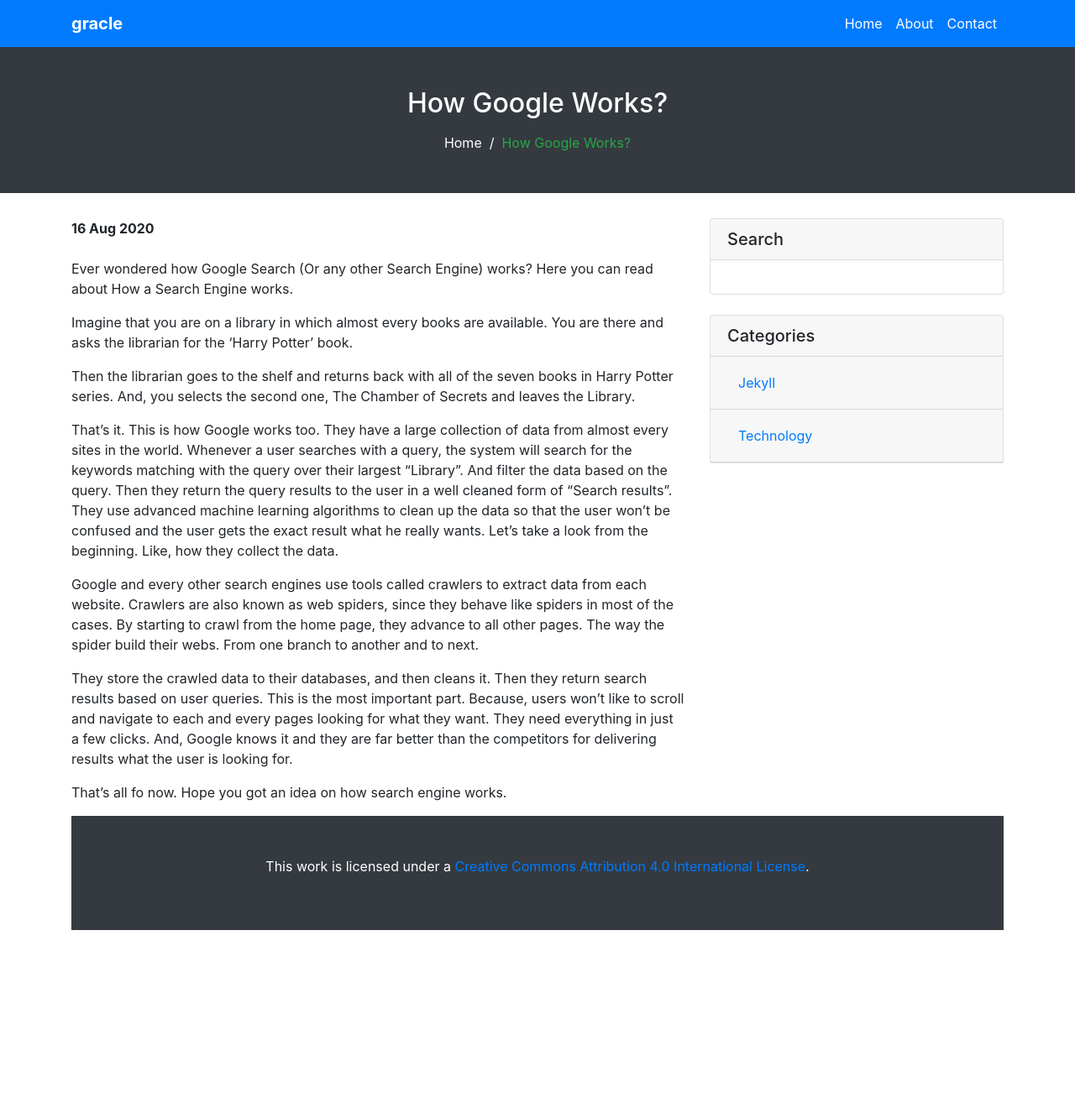
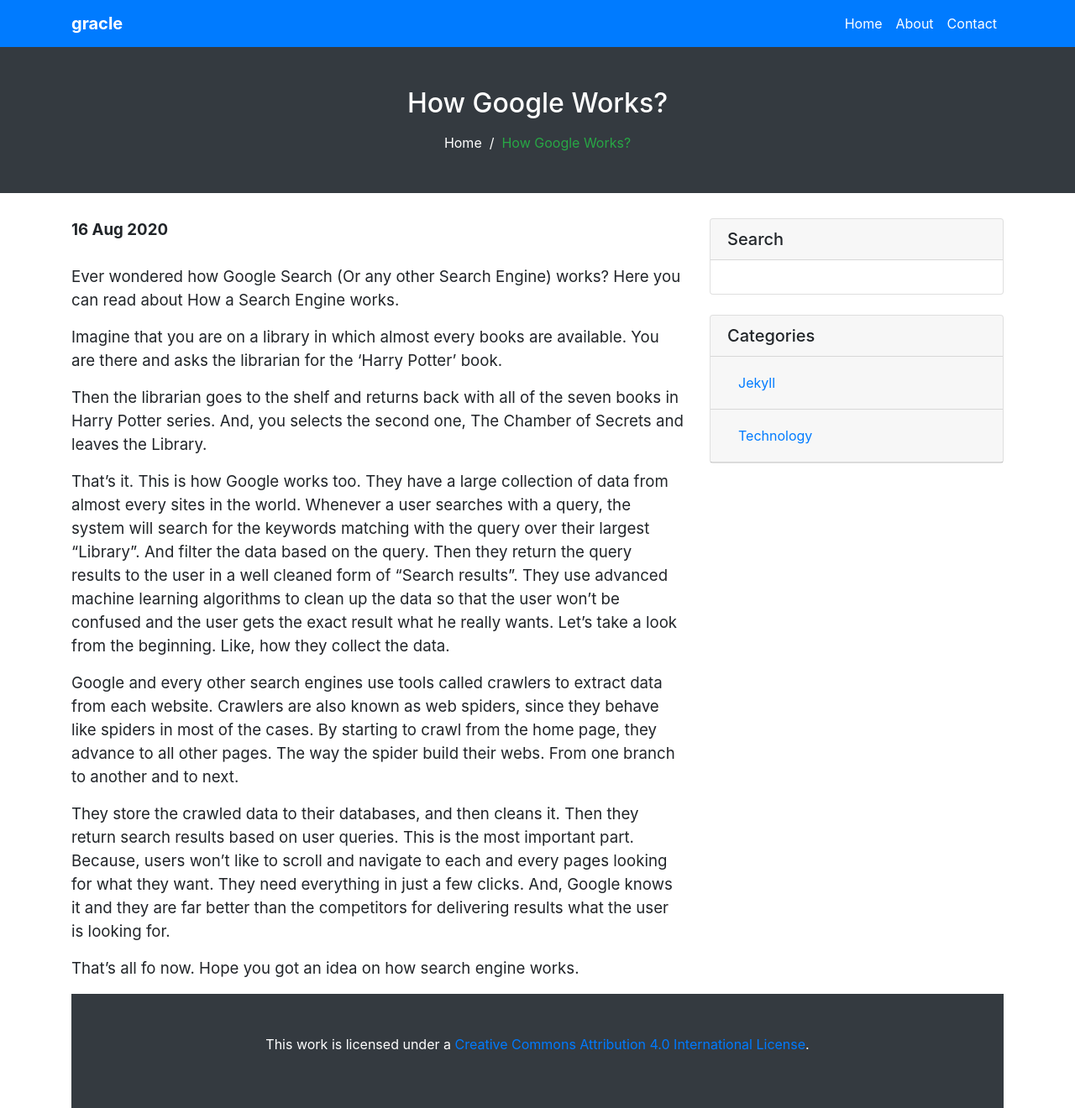
Before and after one commit to gracle/gracle.github.io, a Jekyll site: the page built from _posts/2020-08-16-how-google-works?.md, in a window 1280 px wide and 1320 px high. Shown: the whole window at 84% size. Built offline with Jekyll 4.4.1, drawn with Linux system fonts in a browser that asks for light colours; nearby versions of some CDN libraries; comment, search, counter and statistics services are not loaded.

Commit message:
Update post.html

```diff
--- a/_layouts/post.html
+++ b/_layouts/post.html
@@ -1,7 +1,7 @@
 ---
 layout: default
 ---
-<article id="post-page" style="font family:sans-serif;">
+<article id="post-page" style="font family:roboto-thin; font-size:14pt;">
 	<time datetime="{{ page.date | date_to_xmlschema }}" class="by-line"><b>{{ page.date | date_to_string }}</b></time>
 		<br/><br>
 	<div>
```
